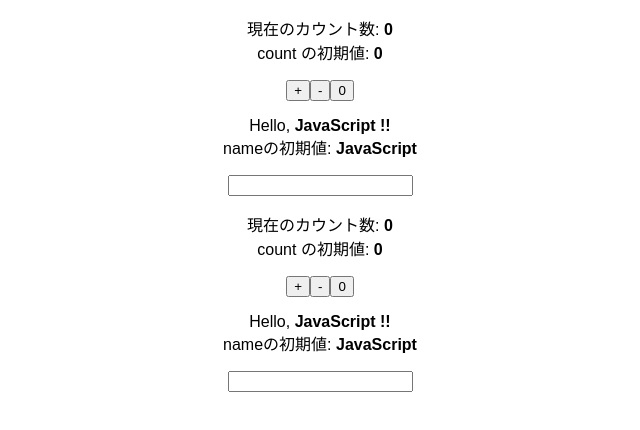
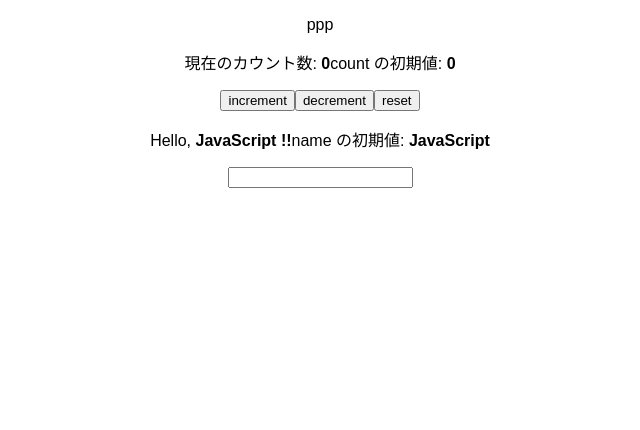
Before and after one commit to hamu3864kA/learn-react, a React (Create React App) app: page / in a window 1280 px wide. Shown: the top 430 px of the page, without its empty margins (320-960 px from the left). Built offline with nearby package versions, Linux system fonts and the light colour scheme.

Commit message:
5-26 useStateをコンポーネント分割

```diff
--- a/src/App.js
+++ b/src/App.js
@@ -1,10 +1,13 @@
 import React, { useState } from "react";
 import "./styles.css";
+import Counter from './section26/Counter';
+import Hello from './section26/Hello';
 
-const INITIAL_COUNT = 0;
-const INITIAL_NAME = 'JavaScript';
+export default function App() {
 
-const SampleComponent = () => {
+  const INITIAL_COUNT = 0;
+  const INITIAL_NAME = 'JavaScript';
+
   const [count, setCount] = useState(INITIAL_COUNT);
   const [name, setName] = useState(INITIAL_NAME);
 
@@ -17,29 +20,21 @@
 
   return (
     <div className="App">
-      <p>
-        現在のカウント数: <b>{count}</b>
-        <br />
-        count の初期値: <b>{INITIAL_COUNT}</b>
-      </p>
-      <button onClick={countIncrement}>+</button>
-      <button onClick={countDecrement}>-</button>
-      <button onClick={countReset}>{INITIAL_COUNT}</button>
+      <p>ppp</p>
+      <Counter
+        count={count}
+        countIncrement={countIncrement}
+        countDecrement={countDecrement}
+        countReset={countReset}
+        initialCount={INITIAL_COUNT}
+      />
+      <Hello
+        name={name}
+        changeName={handleChangeName}
+        initialName={INITIAL_NAME}
+      />
+    </div>
 
-      <p>
-        Hello, <b>{name} !!</b>
-        <br />
-        nameの初期値: <b>{INITIAL_NAME}</b>
-      </p>
-      <input type="text" onChange={handleChangeName} />
-    </div>
   );
-};
 
-
-export default function App() {
-  return <>
-    <SampleComponent />
-    <SampleComponent />
-  </>
 }
--- /dev/null
+++ b/src/section26/Counter.js
@@ -0,0 +1,23 @@
+// NOTE: 初期値等はともかく現在値やそれを変更するのはこのCounter内部でやるべきでは？
+const Counter = ({
+    count,
+    countIncrement,
+    countDecrement,
+    countReset,
+    initialCount
+}) => {
+    return (
+        <>
+            <p>
+                現在のカウント数: <b>{count}</b>
+                count の初期値: <b>{initialCount}</b>
+            </p>
+            <button onClick={countIncrement}>increment</button>
+            <button onClick={countDecrement}>decrement</button>
+            <button onClick={countReset}>reset</button>
+        </>
+    );
+}
+
+// export default Hoge = () => {...} のように関数式によるデフォルトエクスポートはできない
+export default Counter;
--- /dev/null
+++ b/src/section26/Hello.js
@@ -0,0 +1,17 @@
+const Hello = ({
+    name,
+    changeName,
+    initialName
+}) => {
+    return (
+        <>
+            <p>
+                Hello, <b>{name} !!</b>
+                name の初期値: <b>{initialName}</b>
+            </p>
+            <input type="text" onChange={changeName} />
+        </>
+    );
+};
+
+export default Hello;
```
